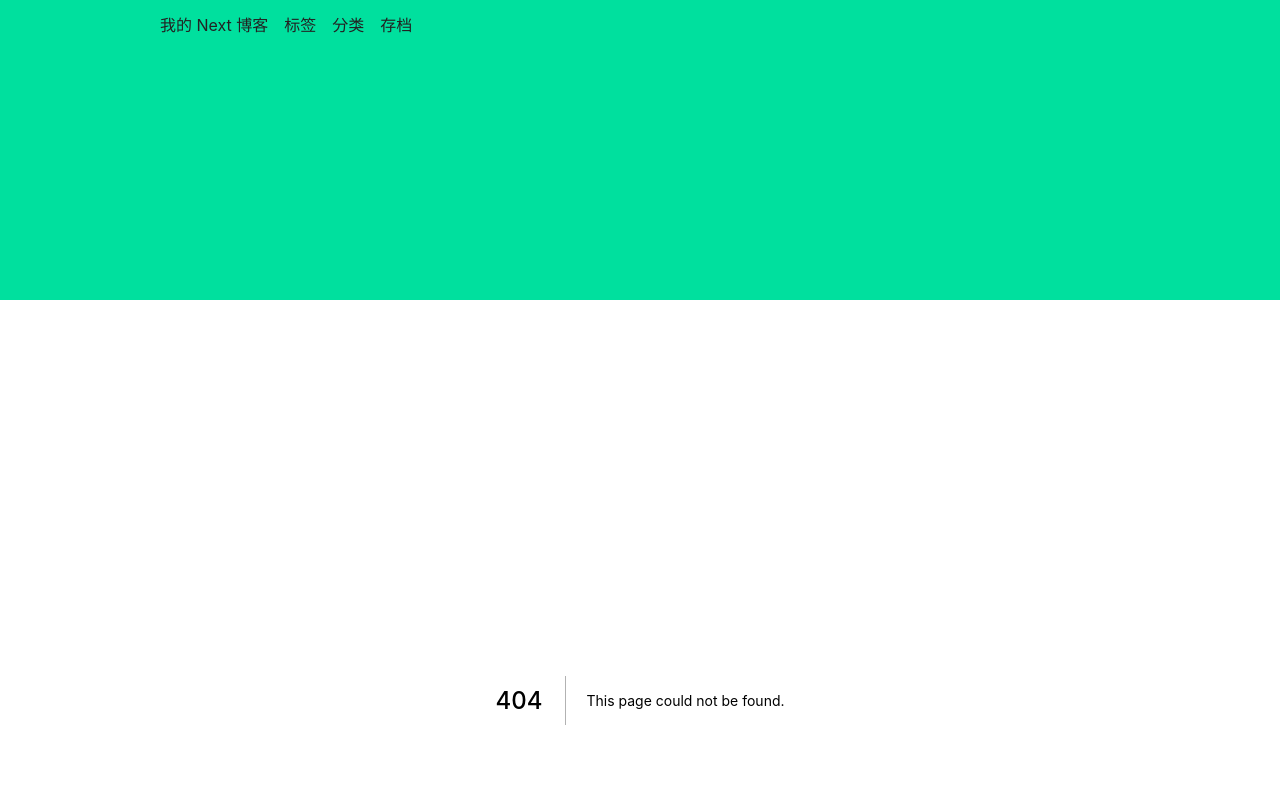
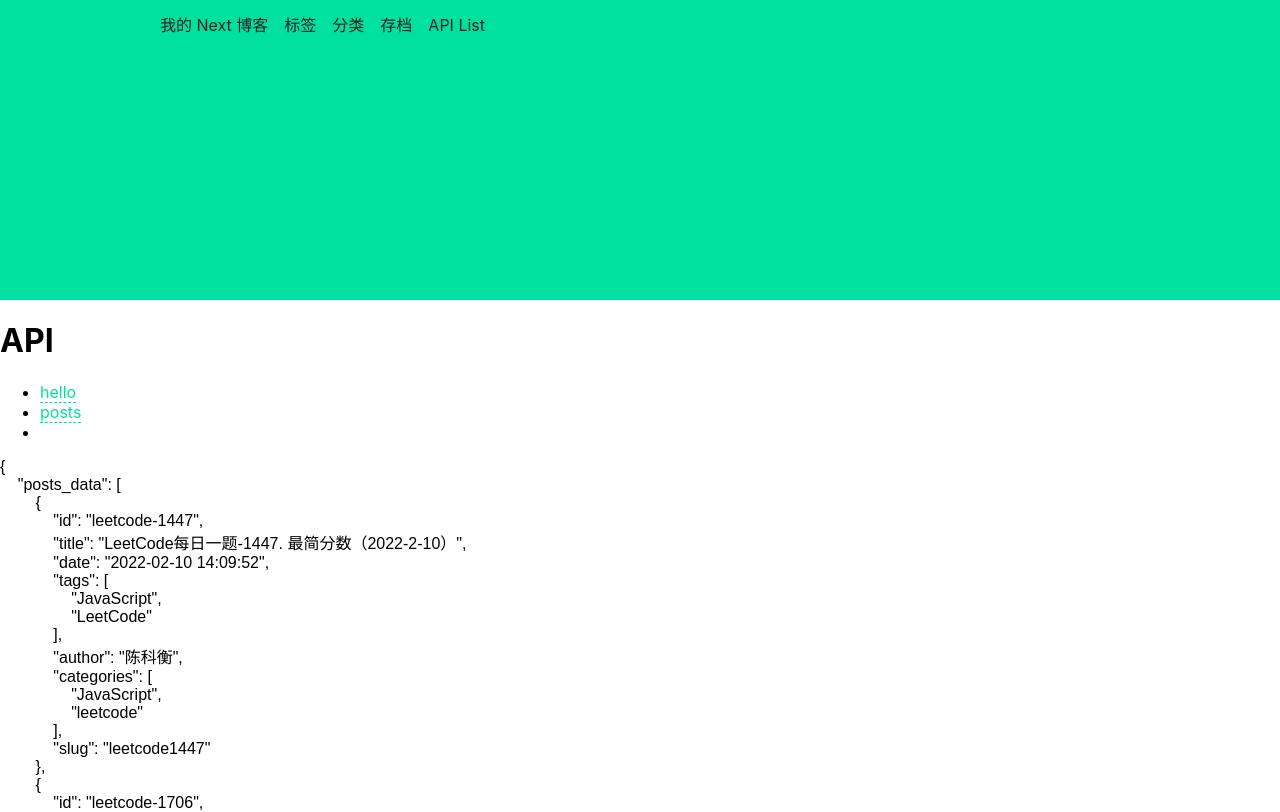
Before and after one commit to kehengch/next-blog, a Next.js app: page /apilist in a window 1280 px wide. Before the commit this address had no page. Shown: the top 812 px of the page. Built offline with nearby package versions, Linux system fonts and the light colour scheme.

Commit message:
test api

```diff
--- a/components/header.js
+++ b/components/header.js
@@ -19,6 +19,9 @@ export default function Header() {
                         <div className={styles.navitem}>
                             <Link href="/archives">存档</Link>
                         </div>
+                        <div className={styles.navitem}>
+                            <Link href="/apilist">API List</Link>
+                        </div>
                     </section>
                     <section className={styles.navright}>
                     </section>
--- a/pages/api/hello.js
+++ b/pages/api/hello.js
@@ -1,5 +1,7 @@
-// Next.js API route support: https://nextjs.org/docs/api-routes/introduction
-
 export default function handler(req, res) {
-  res.status(200).json({ name: 'John Doe' })
+  if(req.method == 'GET') {
+    res.status(200).json({
+      name: 'Hi from Kart Jim!'
+    })
+  }
 }
--- /dev/null
+++ b/pages/api/posts.js
@@ -0,0 +1,26 @@
+import fs from "fs";
+import path from "path";
+import matter from "gray-matter";
+
+function getPosts() {
+    const dirpath = path.join(process.cwd(), "posts");
+    const filenames = fs.readdirSync(dirpath);
+    return filenames.map((filename) => {
+        const id = filename.replace(/\.md$/, "");
+        const file = fs.readFileSync(
+            path.join(dirpath, filename),
+            "utf8"
+        )
+        const front = matter(file).data;
+        return {
+            id,
+            ...front
+        };
+    });
+}
+
+export default function handler(req, res) {
+  if (req.method == "GET") {
+    res.status(200).json(getPosts());
+  }
+}
--- /dev/null
+++ b/pages/apilist.js
@@ -0,0 +1,44 @@
+import Head from "next/head"
+import Link from "next/link"
+import { useEffect, useState } from "react"
+
+export default function APIList() {
+    const [state, setState] = useState({})
+
+    useEffect(() => {
+        fetch("/api/posts")
+            .then(res => res.json())
+            .then(res => setState({posts_data: res}))
+            .catch(console.log)
+        .catch(console.log);
+    })
+
+    return (
+        <>
+            <Head></Head>
+            <main>
+                <h1>API</h1>
+                <section>
+                    <ul>
+                        <li>
+                            <Link href="/api/hello">
+                                <a target="_blank">hello</a>
+                            </Link>
+                        </li>
+                        <li>
+                            <Link href="/api/posts">
+                                <a target="_blank">posts</a>
+                            </Link>
+                        </li>
+                        <li></li>
+                    </ul>
+                    <pre>
+                        {
+                            JSON.stringify(state, null, 4)
+                        }
+                    </pre>
+                </section>
+            </main>
+        </>
+    )
+}
```
Also changed, not shown: lib/hook/useSetState.js (added, +12 -0 lines).
